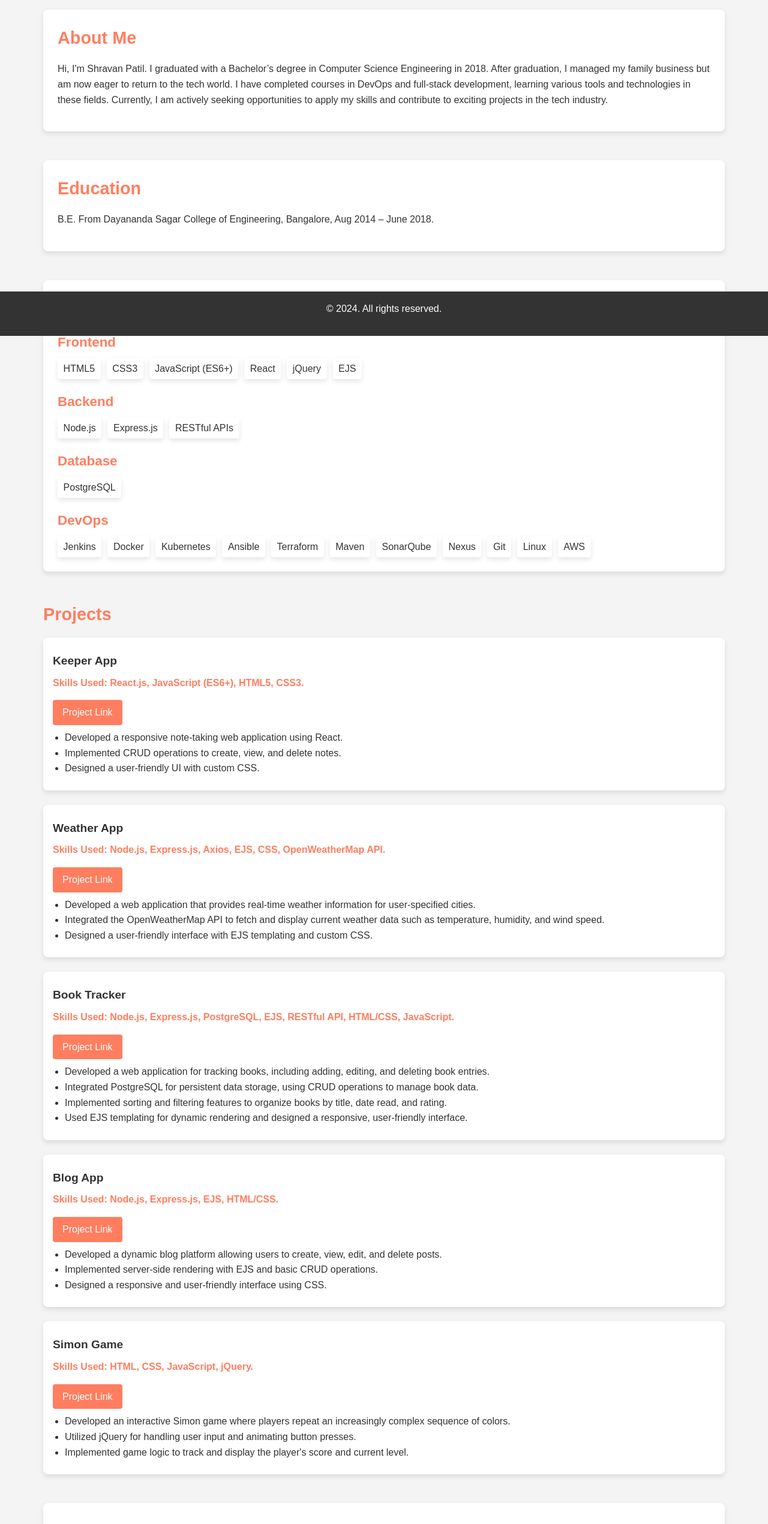
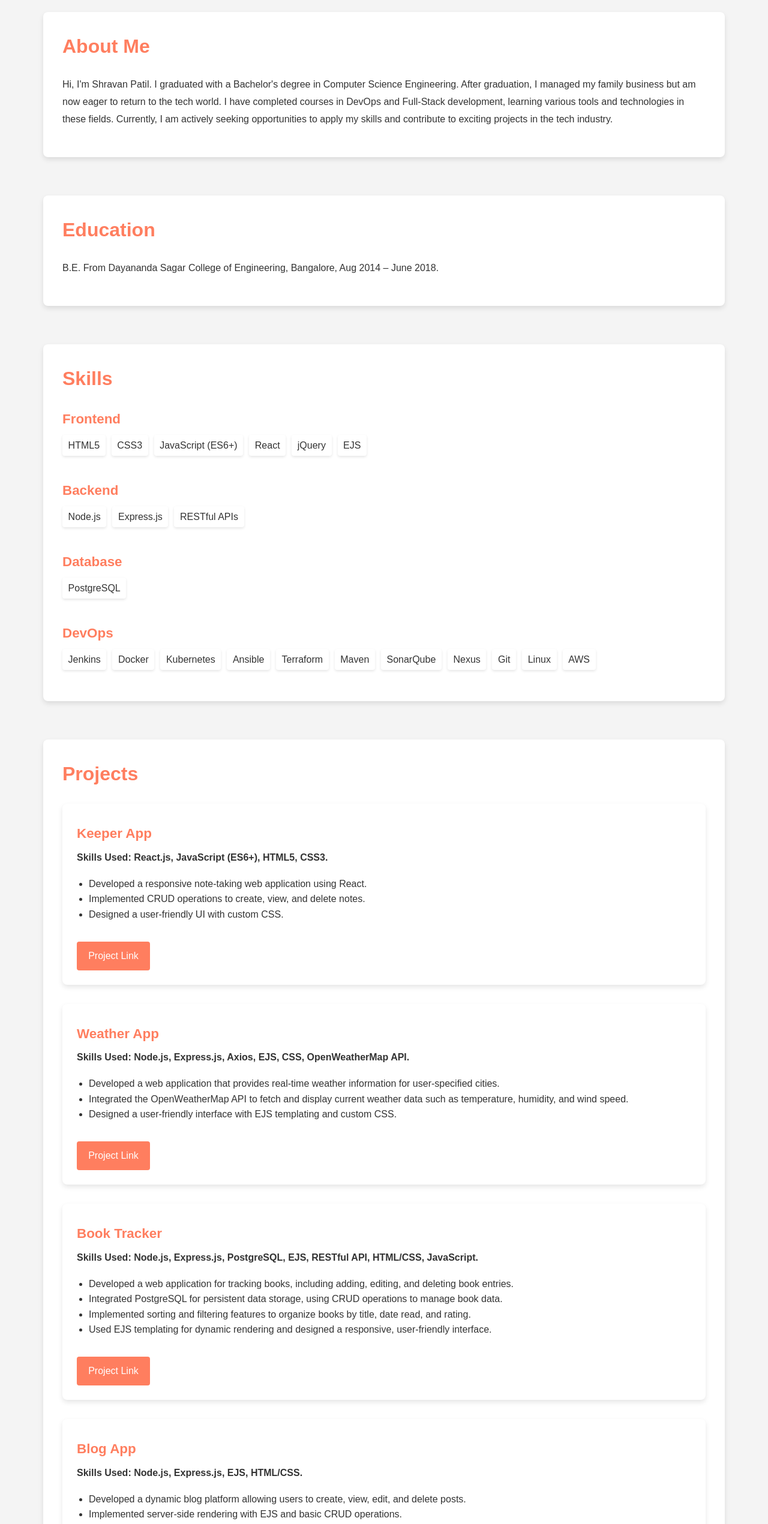
Before and after one commit to Chaupatil/personal-website, a plain HTML site: page index.html in a window 1280 px wide. Shown: the part 240-2781 px from the top of the page at 60% size. Drawn offline with Linux system fonts and the light colour scheme.

Commit message:
updating files

```diff
--- a/index.html
+++ b/index.html
@@ -3,13 +3,17 @@
   <head>
     <meta charset="UTF-8" />
     <meta name="viewport" content="width=device-width, initial-scale=1.0" />
-    <title>Personal Website</title>
+    <meta
+      name="description"
+      content="Shravan Patil - Computer Science Engineer specializing in DevOps and Full-Stack Development. Explore my skills, projects, and experience."
+    />
+    <title>Shravan Patil - Personal Website</title>
     <link rel="stylesheet" href="styles.css" />
   </head>
   <body>
     <header>
       <div class="hero-section">
-        <h1>Hello, I'm Shravan Patil.</h1>
+        <h1>Hello, I'm Shravan Patil</h1>
         <p>Welcome to my personal website.</p>
       </div>
       <nav>
@@ -24,29 +28,29 @@
     </header>
 
     <main>
-      <section id="about">
-        <h2>About Me</h2>
+      <section id="about" aria-labelledby="about-heading">
+        <h2 id="about-heading">About Me</h2>
         <p>
-          Hi, I'm Shravan Patil. I graduated with a Bachelor’s degree in
-          Computer Science Engineering in 2018. After graduation, I managed my
-          family business but am now eager to return to the tech world. I have
-          completed courses in DevOps and full-stack development, learning
+          Hi, I'm Shravan Patil. I graduated with a Bachelor's degree in
+          Computer Science Engineering. After graduation, I managed my family
+          business but am now eager to return to the tech world. I have
+          completed courses in DevOps and Full-Stack development, learning
           various tools and technologies in these fields. Currently, I am
           actively seeking opportunities to apply my skills and contribute to
           exciting projects in the tech industry.
         </p>
       </section>
 
-      <section id="education">
-        <h2>Education</h2>
+      <section id="education" aria-labelledby="education-heading">
+        <h2 id="education-heading">Education</h2>
         <p>
           B.E. From Dayananda Sagar College of Engineering, Bangalore, Aug 2014
           – June 2018.
         </p>
       </section>
 
-      <section id="skills">
-        <h2>Skills</h2>
+      <section id="skills" aria-labelledby="skills-heading">
+        <h2 id="skills-heading">Skills</h2>
         <div class="skills-grid">
           <div>
             <h3>Frontend</h3>
@@ -91,19 +95,14 @@
           </div>
         </div>
       </section>
-      <section id="projects">
-        <h2>Projects</h2>
+
+      <section id="projects" aria-labelledby="projects-heading">
+        <h2 id="projects-heading">Projects</h2>
         <div class="project">
           <h3>Keeper App</h3>
           <p class="skills-used">
             Skills Used: React.js, JavaScript (ES6+), HTML5, CSS3.
           </p>
-          <a
-            href="https://github.com/Chaupatil/Keeper-App"
-            target="_blank"
-            class="project-link-button"
-            >Project Link</a
-          >
           <ul class="project-description">
             <li>
               Developed a responsive note-taking web application using React.
@@ -113,19 +112,21 @@
             </li>
             <li>Designed a user-friendly UI with custom CSS.</li>
           </ul>
+          <a
+            href="https://github.com/Chaupatil/Keeper-App"
+            class="project-link-button"
+            target="_blank"
+            rel="noopener noreferrer"
+            >Project Link</a
+          >
         </div>
+
         <div class="project">
           <h3>Weather App</h3>
           <p class="skills-used">
             Skills Used: Node.js, Express.js, Axios, EJS, CSS, OpenWeatherMap
             API.
           </p>
-          <a
-            href="https://github.com/Chaupatil/weather-app"
-            target="_blank"
-            class="project-link-button"
-            >Project Link</a
-          >
           <ul class="project-description">
             <li>
               Developed a web application that provides real-time weather
@@ -140,19 +141,21 @@
               CSS.
             </li>
           </ul>
+          <a
+            href="https://github.com/Chaupatil/weather-app"
+            class="project-link-button"
+            target="_blank"
+            rel="noopener noreferrer"
+            >Project Link</a
+          >
         </div>
+
         <div class="project">
           <h3>Book Tracker</h3>
           <p class="skills-used">
             Skills Used: Node.js, Express.js, PostgreSQL, EJS, RESTful API,
             HTML/CSS, JavaScript.
           </p>
-          <a
-            href="https://github.com/Chaupatil/book-tracker"
-            target="_blank"
-            class="project-link-button"
-            >Project Link</a
-          >
           <ul class="project-description">
             <li>
               Developed a web application for tracking books, including adding,
@@ -171,18 +174,20 @@
               responsive, user-friendly interface.
             </li>
           </ul>
+          <a
+            href="https://github.com/Chaupatil/book-tracker"
+            class="project-link-button"
+            target="_blank"
+            rel="noopener noreferrer"
+            >Project Link</a
+          >
         </div>
+
         <div class="project">
           <h3>Blog App</h3>
           <p class="skills-used">
             Skills Used: Node.js, Express.js, EJS, HTML/CSS.
           </p>
-          <a
-            href="https://github.com/Chaupatil/Blog"
-            target="_blank"
-            class="project-link-button"
-            >Project Link</a
-          >
           <ul class="project-description">
             <li>
               Developed a dynamic blog platform allowing users to create, view,
@@ -196,16 +201,18 @@
               Designed a responsive and user-friendly interface using CSS.
             </li>
           </ul>
+          <a
+            href="https://github.com/Chaupatil/Blog"
+            class="project-link-button"
+            target="_blank"
+            rel="noopener noreferrer"
+            >Project Link</a
+          >
         </div>
+
         <div class="project">
           <h3>Simon Game</h3>
           <p class="skills-used">Skills Used: HTML, CSS, JavaScript, jQuery.</p>
-          <a
-            href="https://github.com/Chaupatil/Simon-game"
-            target="_blank"
-            class="project-link-button"
-            >Project Link</a
-          >
           <ul class="project-description">
             <li>
               Developed an interactive Simon game where players repeat an
@@ -220,20 +227,28 @@
               current level.
             </li>
           </ul>
+          <a
+            href="https://github.com/Chaupatil/Simon-game"
+            class="project-link-button"
+            target="_blank"
+            rel="noopener noreferrer"
+            >Project Link</a
+          >
         </div>
       </section>
 
-      <section id="contact">
-        <h2>Contact</h2>
+      <section id="contact" aria-labelledby="contact-heading">
+        <h2 id="contact-heading">Contact</h2>
         <p>
           Email: <a href="mailto:patilchau@gmail.com">patilchau@gmail.com</a>
         </p>
-        <p>Phone: 9902781824</p>
+        <p>Phone: <a href="tel:+919902781824">9902781824</a></p>
         <p>
           LinkedIn:
           <a
             href="https://www.linkedin.com/in/shravan-patil-2b3b62126/"
             target="_blank"
+            rel="noopener noreferrer"
             >Shravan Patil</a
           >
         </p>
@@ -241,7 +256,7 @@
     </main>
 
     <footer>
-      <p>&copy; 2024. All rights reserved.</p>
+      <p>&copy; 2024 Shravan Patil. All rights reserved.</p>
     </footer>
   </body>
 </html>
--- a/styles.css
+++ b/styles.css
@@ -64,111 +64,32 @@ main {
 }
 
 section {
-  margin-bottom: 3rem;
+  margin-bottom: 4rem;
+  background: #fff;
+  border-radius: 8px;
+  padding: 2rem;
+  box-shadow: 0 4px 8px rgba(0, 0, 0, 0.1);
 }
 
 h2 {
-  font-size: 1.8rem;
-  margin-bottom: 1rem;
+  font-size: 2rem;
+  margin-bottom: 1.5rem;
   color: #ff7e5f;
 }
 
 p {
   margin-bottom: 1rem;
-  line-height: 1.6;
-}
-
-.skills-list {
-  display: grid;
-  grid-template-columns: repeat(auto-fit, minmax(150px, 1fr));
-  gap: 15px;
-  margin: 0;
-  padding: 0;
-  list-style: none;
-}
-
-.skills-list li {
-  background: #fff;
-  padding: 0.5rem;
-  text-align: center;
-  box-shadow: 0 4px 8px rgba(0, 0, 0, 0.1);
-  border-radius: 4px;
-}
-
-.project {
-  background: #fff;
-  border-radius: 8px;
-  overflow: hidden;
-  box-shadow: 0 4px 8px rgba(0, 0, 0, 0.1);
-  margin-bottom: 1.5rem;
-  padding: 1rem;
-}
-
-.project h3 {
-  margin-top: 0.5rem;
-  font-size: 1.2rem;
-}
-
-.project-description {
-  list-style: disc;
-  padding-left: 20px;
-  margin: 0.5rem 0;
-}
-
-.skills-used {
-  font-weight: bold;
-  color: #ff7e5f;
-  margin: 0.5rem 0;
-}
-
-.project-link-button {
-  display: inline-block;
-  margin-top: 0.5rem;
-  padding: 0.5rem 1rem;
-  background-color: #ff7e5f;
-  color: #fff;
-  text-decoration: none;
-  border-radius: 4px;
-  transition: background-color 0.3s ease;
-}
-
-.project-link-button:hover {
-  background-color: #feb47b;
-}
-
-#about,
-#education,
-#skills,
-#contact {
-  background: #fff;
-  border-radius: 8px;
-  padding: 1.5rem;
-  box-shadow: 0 4px 8px rgba(0, 0, 0, 0.1);
-}
-
-#contact p a {
-  color: #ff7e5f;
-  text-decoration: none;
-}
-
-#contact p a:hover {
-  text-decoration: underline;
-}
-
-footer {
-  background: #333;
-  color: #fff;
-  text-align: center;
-  padding: 1rem;
-  position: fixed;
-  bottom: 0;
-  width: 100%;
+  line-height: 1.8;
 }
 
 .skills-grid {
   display: flex;
   flex-direction: column;
   gap: 20px;
+}
+
+.skills-grid > div {
+  margin-bottom: 20px;
 }
 
 .skills-grid h3 {
@@ -187,14 +108,86 @@ footer {
 }
 
 .skills-grid li {
-  background: #fff;
+  background: #ffffff;
   padding: 0.3rem 0.6rem;
   text-align: center;
+  box-shadow: 0 2px 4px rgba(0, 0, 0, 0.1);
+  border-radius: 4px;
+  white-space: nowrap;
+  width: auto;
+  display: inline-block;
+  transition: background-color 0.3s ease, color 0.3s ease;
+}
+
+.skills-grid li:hover {
+  background-color: #ff7e5f;
+  color: #fff;
+}
+
+.project {
+  background: #fff;
+  border-radius: 8px;
+  overflow: hidden;
   box-shadow: 0 4px 8px rgba(0, 0, 0, 0.1);
+  margin-bottom: 2rem;
+  padding: 1.5rem;
+  transition: transform 0.3s ease;
+}
+
+.project:hover {
+  transform: translateY(-5px);
+}
+
+.project h3 {
+  margin-top: 0.5rem;
+  font-size: 1.4rem;
+  color: #ff7e5f;
+}
+
+.project-description {
+  list-style: disc;
+  padding-left: 20px;
+  margin: 1rem 0;
+}
+
+.skills-used {
+  font-weight: bold;
+  color: #333;
+  margin: 0.5rem 0;
+}
+
+.project-link-button {
+  display: inline-block;
+  margin-top: 1rem;
+  padding: 0.7rem 1.2rem;
+  background-color: #ff7e5f;
+  color: #fff;
+  text-decoration: none;
   border-radius: 4px;
-  white-space: nowrap; /* Prevents text from wrapping inside the list items */
-  width: auto; /* Ensures the width of the li element only takes the width of the text */
-  display: inline-block; /* Makes the li elements inline, taking up only as much space as needed */
+  transition: background-color 0.3s ease;
+}
+
+.project-link-button:hover {
+  background-color: #feb47b;
+}
+
+#contact p a {
+  color: #ff7e5f;
+  text-decoration: none;
+  transition: color 0.3s ease;
+}
+
+#contact p a:hover {
+  color: #feb47b;
+  text-decoration: underline;
+}
+
+footer {
+  background: #333;
+  color: #fff;
+  text-align: center;
+  padding: 1rem;
+  margin-top: 2rem;
 }
 
 @media (max-width: 768px) {
@@ -214,11 +207,28 @@ footer {
     margin: 0.5rem 0;
   }
 
-  .skills-list {
+  .skills-grid {
     grid-template-columns: 1fr;
   }
 
   .skills-grid ul {
-    justify-content: center; /* Centers the list items on smaller screens */
+    justify-content: flex-start;
+  }
+
+  section {
+    padding: 1.5rem;
   }
 }
+
+@keyframes fadeIn {
+  from {
+    opacity: 0;
+  }
+  to {
+    opacity: 1;
+  }
+}
+
+section {
+  animation: fadeIn 0.5s ease-in-out;
+}
```
